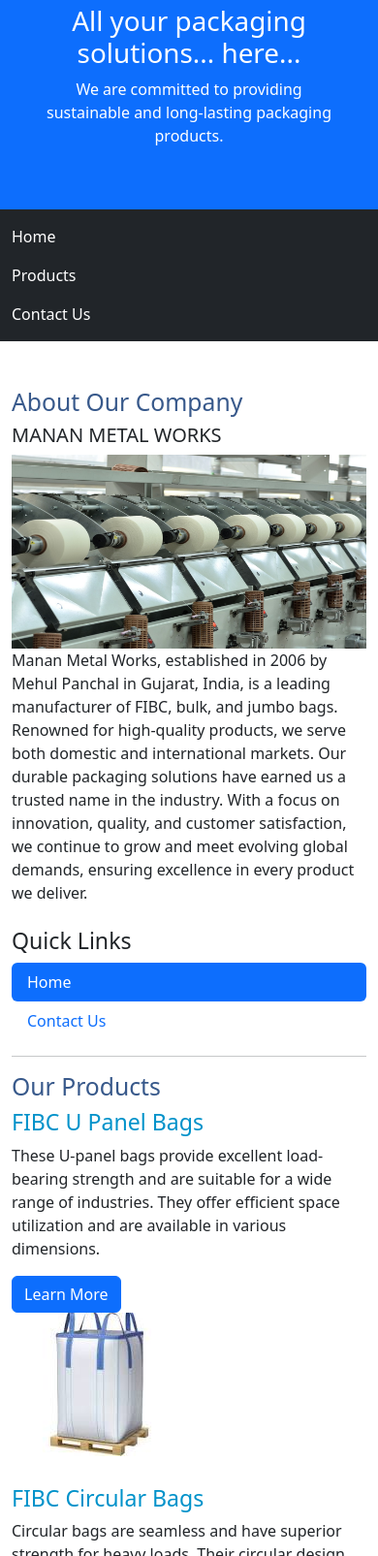
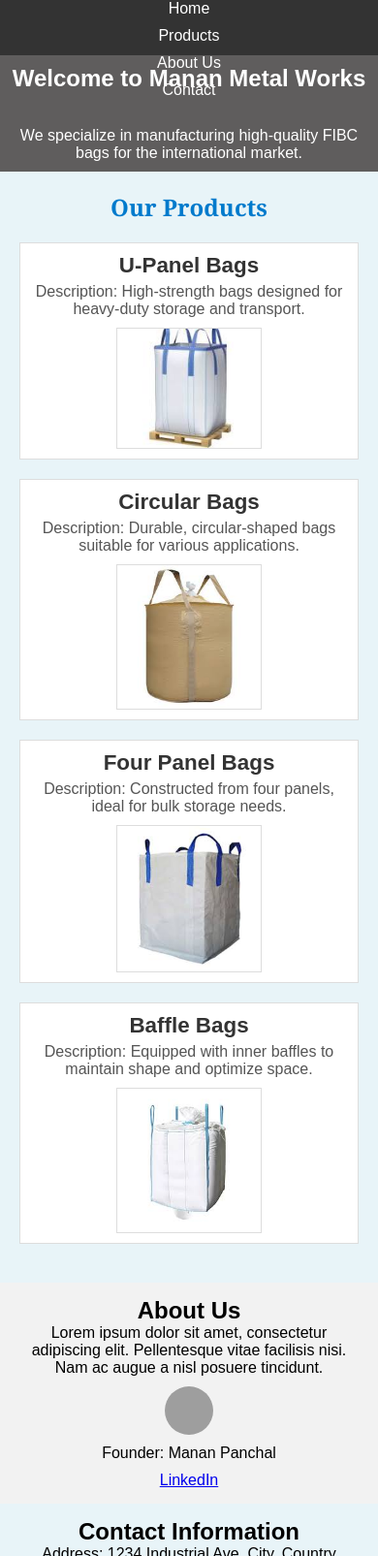
Before and after one commit to MananPanchal007/Manan-Metal-Works, a plain HTML site: page index.html in a window 390 px wide. Shown: the part 43-1648 px from the top of the page at 97% size. Drawn offline with nearby package versions, Linux system fonts and the light colour scheme; grey boxes are pictures that could not be loaded.

Commit message:
added on 4 november

```diff
--- a/css/style.css
+++ b/css/style.css
@@ -0,0 +1,165 @@
+/* General Styles */
+* {
+    margin: 0;
+    padding: 0;
+    box-sizing: border-box;
+    scroll-behavior: smooth;
+}
+
+body {
+    font-family: Arial, sans-serif;
+}
+
+header {
+    display: flex;
+    align-items: center;
+    justify-content: space-between;
+    padding: 10px 20px;
+    background-color: #333;
+    color: #fff;
+    height: 100px;
+}
+
+.logo {
+    font-size: 1.5em;
+}
+
+nav a {
+    color: #fff;
+    text-decoration: none;
+    margin: 0 10px;
+}
+
+nav a:hover {
+    text-decoration: underline;
+}
+
+.buffer-area {
+    padding: 20px;
+    text-align: center;
+    background-color: #5f5d5d; /* Neutral color for packaging theme */
+    color: #fff;
+}
+
+#products {
+    padding: 20px;
+    background-color: #e8f4f8; /* Light blue background for packaging theme */
+}
+
+#products h2 {
+    text-align: center;
+    font-size: 1.8em;
+    color: #007acc;
+    font-family: 'Georgia', serif;
+    margin-bottom: 20px;
+}
+
+.product {
+    display: flex;
+    flex-direction: column;
+    align-items: center;
+    text-align: center;
+    margin: 20px 0;
+    border: 1px solid #ddd;
+    padding: 10px;
+    background-color: #fff;
+}
+
+.product h3 {
+    font-size: 1.4em;
+    color: #333;
+    margin-bottom: 5px;
+}
+
+.product p {
+    font-size: 1em;
+    color: #555;
+    margin-bottom: 10px;
+}
+
+.product img {
+    width: 100%;
+    max-width: 150px;
+    height: auto;
+    border: 1px solid #ddd;
+}
+
+#about {
+    padding: 20px;
+    text-align: center;
+    background-color: #f2f2f2;
+}
+
+.founder {
+    display: flex;
+    align-items: center;
+    justify-content: center;
+    gap: 10px;
+    margin-top: 10px;
+}
+
+.founder img {
+    width: 50px;
+    height: 50px;
+    border-radius: 50%;
+}
+
+#contact {
+    padding: 20px;
+    text-align: center;
+    background-color: #e8f4f8;
+}
+
+footer {
+    background-color: #333;
+    color: #fff;
+    text-align: center;
+    padding: 10px;
+    margin-top: 20px;
+    height: 100px;
+}
+
+/* Media Query for Mobile Devices */
+@media (max-width: 768px) {
+    header {
+        flex-direction: column;
+        text-align: center;
+    }
+
+    nav {
+        display: flex;
+        flex-direction: column;
+    }
+
+    nav a {
+        margin: 5px 0;
+    }
+
+    .product {
+        flex-direction: column;
+    }
+
+    .buffer-area {
+        padding: 10px;
+    }
+
+    #products h2 {
+        font-size: 1.5em;
+    }
+
+    #contact, #about, footer {
+        padding: 15px;
+    }
+
+    .founder {
+        flex-direction: column;
+    }
+
+    .founder span, .founder a {
+        display: block;
+    }
+
+    footer p {
+        font-size: 0.9em;
+    }
+}
--- a/index.html
+++ b/index.html
@@ -1,132 +1,78 @@
 <!DOCTYPE html>
 <html lang="en">
 <head>
-  <title>Manan Metal Works</title>
-  <meta charset="utf-8">
-  <meta name="viewport" content="width=device-width, initial-scale=1">
-  <link href="https://cdn.jsdelivr.net/npm/bootstrap@5.3.3/dist/css/bootstrap.min.css" rel="stylesheet">
-  <script src="https://cdn.jsdelivr.net/npm/bootstrap@5.3.3/dist/js/bootstrap.bundle.min.js"></script>
-  <style>
-    .fakeimg {
-      height: 200px;
-      background: #aaa;
-    }
-    .product-section {
-      margin-bottom: 30px;
-    }
-    #company{
-      color: #38598b;
-    }
-    #products{
-      color: #0092ca;
-    }
-    .btn btn-primary{
-      background-color: #a2a8d3;
-    }
-  </style>
+    <meta charset="UTF-8">
+    <meta name="viewport" content="width=device-width, initial-scale=1.0">
+    <title>Manan Metal Works</title>
+    <link rel="stylesheet" href="./css/style.css">
 </head>
 <body>
+    <!-- Header Section -->
+    <header>
+        <div class="logo">Logo</div>
+        <!-- <div class="title">All your packaging solution here...</div> -->
+        <nav>
+            <a href="#home">Home</a>
+            <a href="#products">Products</a>
+            <a href="#about">About Us</a>
+            <a href="#contact">Contact</a>
+        </nav>
+    </header>
 
-<div class="p-5 bg-primary text-white text-center">
-  <h1>All your packaging solutions... here...</h1>
-  <p>We are committed to providing sustainable and long-lasting packaging products.</p>
-</div>
+    <!-- Home Section -->
+    <section id="home" class="buffer-area">
+        <h2>Welcome to Manan Metal Works</h2><br><br>
+        <p>We specialize in manufacturing high-quality FIBC bags for the international market.</p>
+    </section>
 
-<nav class="navbar navbar-expand-sm bg-dark navbar-dark">
-  <div class="container-fluid">
-    <ul class="navbar-nav">
-      <li class="nav-item">
-        <a class="nav-link active" href="/index.html">Home</a>
-      </li>
-      <li class="nav-item">
-        <a class="nav-link active" href="./products.html">Products</a>
-      </li>
-      <li class="nav-item">
-        <a class="nav-link active" href="./contact.html">Contact Us</a>
-      </li>
-    </ul>
-  </div>
-</nav>
+    <!-- Products Section -->
+    <section id="products">
+        <h2>Our Products</h2> <!-- keep this in the middle with different color and font family and bigger font size  -->
+        <div class="product">
+            <h3>U-Panel Bags</h3>   <!--this h3 element should be over the description not beside-->
+            <p>Description: High-strength bags designed for heavy-duty storage and transport.</p> <!-- add more information about this perticular product-->
+            <img src="./images/FIBCBag.jpg" alt="U-Panel Bags">
+        </div>
+        <div class="product">
+            <h3>Circular Bags</h3> <!--this h3 element should be over the description not beside-->
+            <p>Description: Durable, circular-shaped bags suitable for various applications.</p> <!-- add more information about this perticular product-->
+            <img src="./images/CircularBag.jpg" alt="Circular Bags">
+        </div>
+        <div class="product">
+            <h3>Four Panel Bags</h3> <!--this h3 element should be over the description not beside-->
+            <p>Description: Constructed from four panels, ideal for bulk storage needs.</p> <!-- add more information about this perticular product-->
+            <img src="./images/FourPanel.jpg" alt="Four Panel Bags">
+        </div>
+        <div class="product">
+            <h3>Baffle Bags</h3> <!--this h3 element should be over the description not beside-->
+            <p>Description: Equipped with inner baffles to maintain shape and optimize space.</p> <!-- add more information about this perticular product-->
+            <img src="./images/BaffleBag.jpg" alt="Baffle Bags">
+        </div>
+    </section>
 
-<div class="container mt-5">
-  <div class="row">
-    <div class="col-sm-4">
-      <h2 id="company">About Our Company</h2>
-      <h5>MANAN METAL WORKS</h5>
-      <div class="fakeimg">
-        <img src="./images/Img_01.jpg" alt="Company Image" style="width: 100%; height: 100%">
-      </div>
-      <p>Manan Metal Works, established in 2006 by Mehul Panchal in Gujarat, India, is a leading manufacturer of FIBC, bulk, and jumbo bags. Renowned for high-quality products, we serve both domestic and international markets. Our durable packaging solutions have earned us a trusted name in the industry. With a focus on innovation, quality, and customer satisfaction, we continue to grow and meet evolving global demands, ensuring excellence in every product we deliver.</p>
+    <!-- About Us Section -->
+    <section id="about">
+        <h2>About Us</h2>
+        <p>Lorem ipsum dolor sit amet, consectetur adipiscing elit. Pellentesque vitae facilisis nisi. Nam ac augue a nisl posuere tincidunt.</p>
+        <div class="founder">
+            <img src="./images/MyPhoto.jpg" alt="Founder">
+            <span>Founder: Manan Panchal</span>
+            <a href="https://www.linkedin.com" target="_blank">LinkedIn</a>
+        </div>
+    </section>
 
-      <h3 class="mt-4">Quick Links</h3>
-      <ul class="nav nav-pills flex-column">
-        <li class="nav-item">
-          <a class="nav-link active" href="./index.html">Home</a>
-        </li>
-        <li class="nav-item">
-          <a class="nav-link" href="./contact.html">Contact Us</a>
-        </li>
-      </ul>
-      <hr class="d-sm-none">
-    </div>
+    <!-- Contact Information Section -->
+    <section id="contact">
+        <h2>Contact Information</h2>
+        <p>Address: 1234 Industrial Ave, City, Country</p>
+        <p>Email: info@mananmetalworks.com</p>
+        <a href="https://goo.gl/maps" target="_blank">Google Maps Location</a>
+    </section>
 
-    <div class="col-sm-8">
-      <h2 id="company">Our Products</h2>
-
-      <!-- FIBC U Panel Bags Section -->
-      <div class="product-section row">
-        <div class="col-md-8">
-          <h3 id="products">FIBC U Panel Bags</h3>
-          <p>These U-panel bags provide excellent load-bearing strength and are suitable for a wide range of industries. They offer efficient space utilization and are available in various dimensions.</p>
-          <a href="./products.html" class="btn btn-primary">Learn More</a>
-        </div>
-        <div class="col-md-4">
-          <img src="./images/FIBCBag.jpg" alt="U Panel Bags" class="img-fluid">
-        </div>
-      </div>
-
-      <!-- Circular Bags Section -->
-      <div class="product-section row">
-        <div class="col-md-8">
-          <h3 id="products">FIBC Circular Bags</h3>
-          <p>Circular bags are seamless and have superior strength for heavy loads. Their circular design ensures the bags are highly stable and strong, with excellent resistance to breakage.</p>
-          <a href="./products.html" class="btn btn-primary">Learn More</a>
-        </div>
-        <div class="col-md-4">
-          <img src="./images/CircularBag.jpg" alt="Circular Bags" class="img-fluid">
-        </div>
-      </div>
-
-      <!-- Four Panel Bags Section -->
-      <div class="product-section row">
-        <div class="col-md-8">
-          <h3 id="products">FIBC Four Panel Bags</h3>
-          <p>Our four-panel bags are designed for high-volume goods and can carry a wide range of materials safely. These bags are ideal for stacking and provide excellent stability.</p>
-          <a href="./products.html" class="btn btn-primary">Learn More</a>
-        </div>
-        <div class="col-md-4">
-          <img src="./images/FourPanel.jpg" alt="Four Panel Bags" class="img-fluid">
-        </div>
-      </div>
-
-      <!-- Baffle Bags Section -->
-      <div class="product-section row">
-        <div class="col-md-8">
-          <h3 id="products">FIBC Baffle Bags</h3>
-          <p>Baffle bags feature internal panels that prevent the bags from bulging, making them ideal for optimizing space in storage and transport. They offer great flexibility for bulk handling needs.</p>
-          <a href="./products.html" class="btn btn-primary">Learn More</a>
-        </div>
-        <div class="col-md-4">
-          <img src="./images/BaffleBag.jpg" alt="Baffle Bags" class="img-fluid">
-        </div>
-      </div>
-    </div>
-  </div>
-</div>
-
-<div class="mt-5 p-4 bg-dark text-white text-center">
-  <p>Manufactured by MANAN METAL WORKS</p>
-</div>
-
+    <!-- Footer Section -->
+    <footer>
+        <p>Important Links Here</p>
+        <p>All rights reserved 2024</p>
+    </footer>
 </body>
 </html>
```
Also changed, not shown: contact.html (deleted), images/Img_02.jpg (added), 1 other file.
